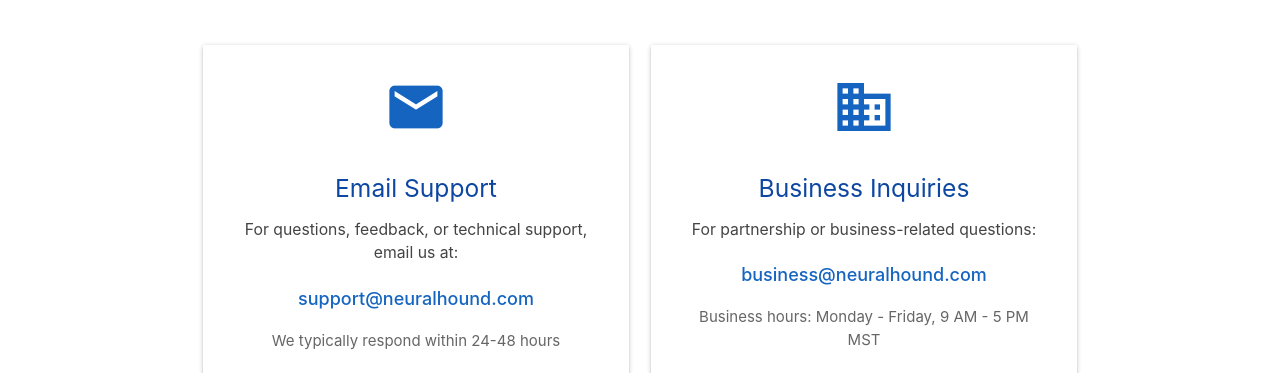
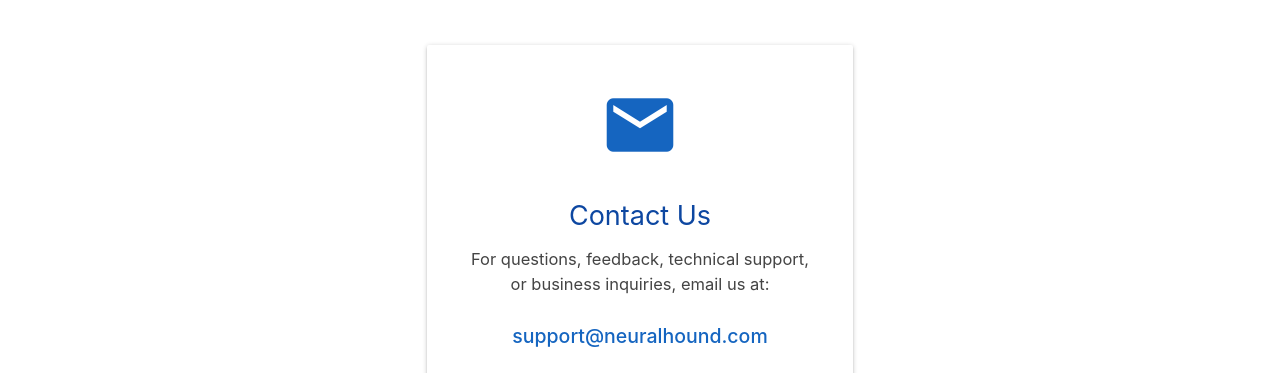
Before and after one commit to patrickofdenver/my-website, a plain HTML site: page support.html in a window 1280 px wide. Shown: the part 418-791 px from the top of the page. Drawn offline with nearby package versions, Linux system fonts and the light colour scheme.

Commit message:
Enhance contact card layout and content
Updated contact card styles and modified contact information.

```diff
--- a/support.html
+++ b/support.html
@@ -19,17 +19,18 @@
       font-weight: 600;
     }
     .contact-card {
-      padding: 30px;
+      padding: 40px;
       text-align: center;
     }
     .contact-card i {
-      font-size: 64px;
+      font-size: 80px;
       color: #1565c0;
       margin-bottom: 20px;
     }
     .contact-card h5 {
       color: #0d47a1;
       margin-bottom: 15px;
+      font-size: 1.8rem;
     }
     .faq-section {
       margin-top: 50px;
@@ -94,38 +95,20 @@
     <!-- Contact Methods -->
     <h4 style="text-align: center; color: #1565c0; margin-bottom: 40px;">Get in Touch</h4>
     <div class="row">
-      <div class="col s12 m6">
+      <div class="col s12 m8 offset-m2 l6 offset-l3">
         <div class="card contact-card">
           <i class="material-icons">email</i>
-          <h5>Email Support</h5>
-          <p style="font-size: 1.05rem; color: #444;">
-            For questions, feedback, or technical support, email us at:
+          <h5>Contact Us</h5>
+          <p style="font-size: 1.1rem; color: #444;">
+            For questions, feedback, technical support, or business inquiries, email us at:
           </p>
-          <p style="font-size: 1.2rem; margin-top: 20px;">
+          <p style="font-size: 1.3rem; margin-top: 25px; margin-bottom: 25px;">
             <a href="mailto:support@neuralhound.com" style="color: #1565c0; font-weight: 500;">
               support@neuralhound.com
             </a>
           </p>
-          <p style="color: #666; margin-top: 15px;">
+          <p style="color: #666; margin-top: 20px;">
             We typically respond within 24-48 hours
-          </p>
-        </div>
-      </div>
-
-      <div class="col s12 m6">
-        <div class="card contact-card">
-          <i class="material-icons">business</i>
-          <h5>Business Inquiries</h5>
-          <p style="font-size: 1.05rem; color: #444;">
-            For partnership or business-related questions:
-          </p>
-          <p style="font-size: 1.2rem; margin-top: 20px;">
-            <a href="mailto:patrick.segura@neuralhound.com" style="color: #1565c0; font-weight: 500;">
-              business@neuralhound.com
-            </a>
-          </p>
-          <p style="color: #666; margin-top: 15px;">
-            Business hours: Monday - Friday, 9 AM - 5 PM MST
           </p>
         </div>
       </div>
```
